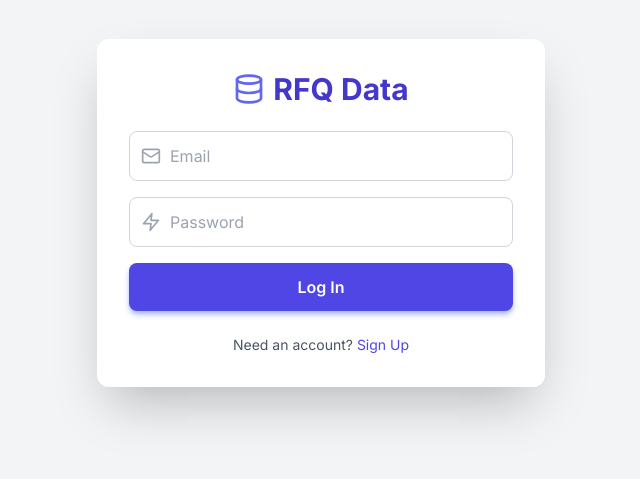
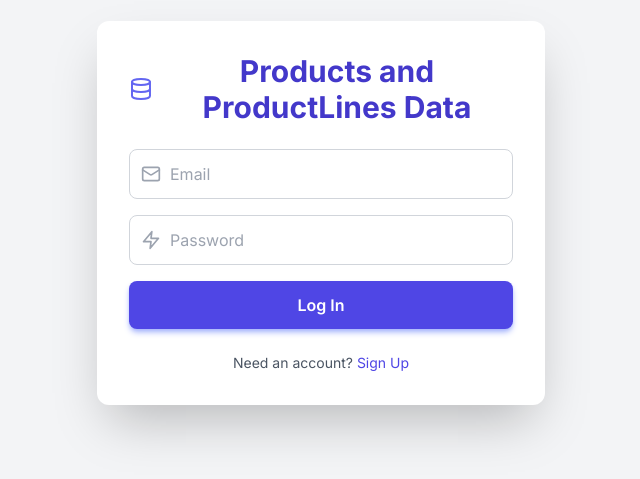
Before and after one commit to STS-Engineer/ProductLine_App_Frontend, a React (Create React App) app: page / in a window 1280 px wide. Shown: the part 187-666 px from the top of the page, without its empty margins (319-959 px from the left). Built offline with nearby package versions, Linux system fonts and the light colour scheme.

Commit message:
Update titles to reflect Products and ProductLines

```diff
--- a/src/App.jsx
+++ b/src/App.jsx
@@ -620,7 +620,7 @@ const LoginScreen = ({ setAuthToken, setUserData, setIsLoading, isLoading }) =>
             <div className="w-full max-w-md bg-white rounded-xl shadow-2xl p-8 space-y-6">
                 <h1 className="text-3xl font-bold text-center text-indigo-700 flex items-center justify-center">
                     <Database className="w-8 h-8 mr-2 text-indigo-500" />
-                    {isSigningUp ? 'Create Account' : 'RFQ Data'}
+                    {isSigningUp ? 'Create Account' : 'Products and ProductLines Data'}
                 </h1>
 
                 {error && (
@@ -1216,7 +1216,7 @@ const App = () => {
                     title="AVOCARBON"
                 />
                 <h1 className="text-2xl font-extrabold text-indigo-400 flex items-center">
-                    RFQ StreamLine
+                    Products and ProductLines StreamLine
                 </h1>
             </div>
             <div className="text-right flex items-center space-x-4 mt-2 sm:mt-0">
@@ -1638,7 +1638,7 @@ const App = () => {
                 </div>
 
                 <p className="text-xs">
-                    © {new Date().getFullYear()} RFQ StreamLine. All rights reserved. | Version 1.2
+                    © {new Date().getFullYear()} Products and ProductLines StreamLine. All rights reserved. | Version 1.2
                 </p>
             </div>
         </footer>
```
